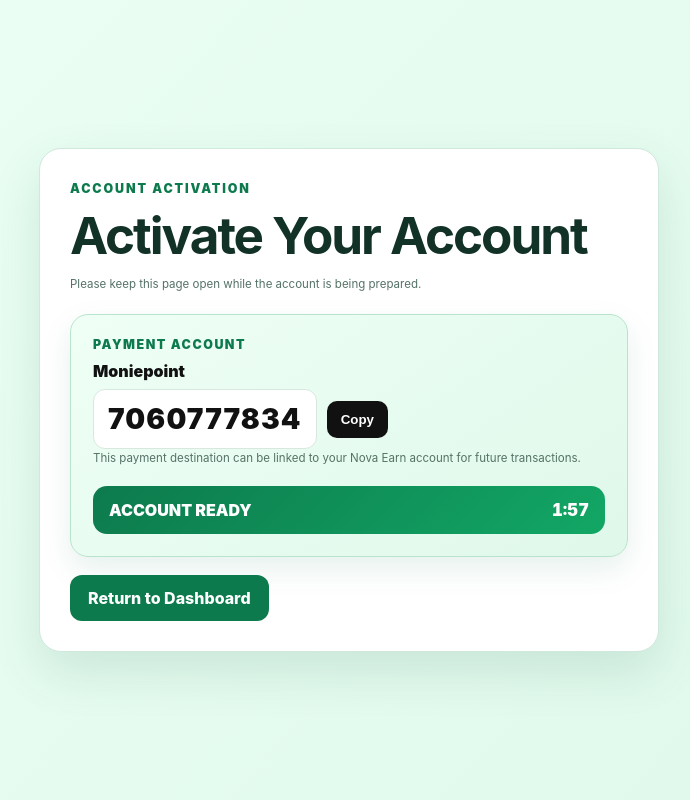
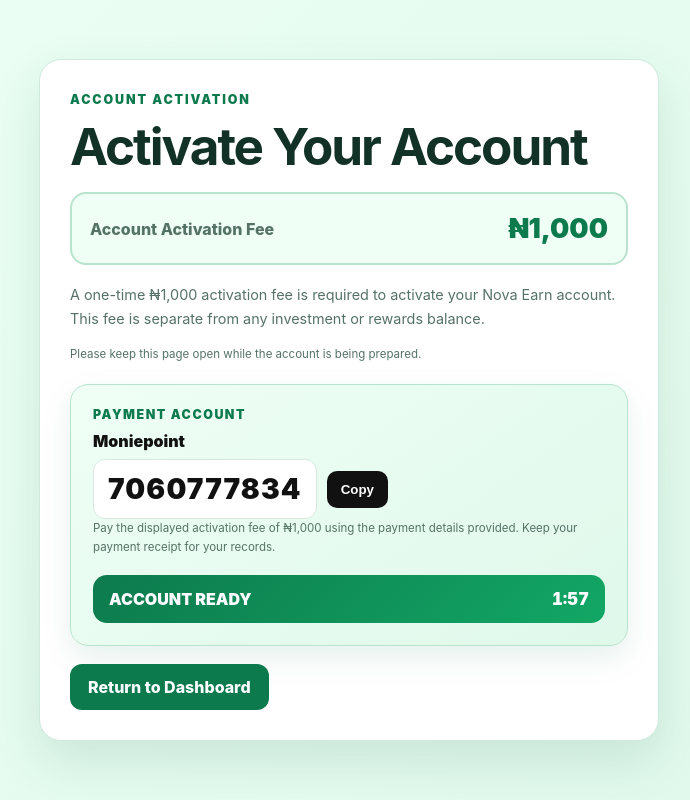
Before and after one commit to louiskyasua/Novaearn, a Flask app: page /activate in a window 1280 px wide. Shown: the whole page, without its empty margins (291-981 px from the left). Run offline with Flask 3, Linux system fonts and the light colour scheme; the visitor is signed in with stand-in values (Sample User, id 1); data comes from the database, SQL or seed files in the repository; some libraries are stand-ins or nearby versions.

Commit message:
Show ₦1,000 activation fee clearly on activation page

```diff
--- a/templates/activate.html
+++ b/templates/activate.html
@@ -13,6 +13,9 @@
     .eyebrow{margin:0 0 10px;color:var(--green);font-size:.78rem;font-weight:900;letter-spacing:.15em;text-transform:uppercase}
     h1{margin:0 0 12px;font-size:clamp(2rem,7vw,3.2rem);line-height:1.05;letter-spacing:-.04em}
     p{line-height:1.65}.muted{color:var(--muted)}
+    .fee{margin:18px 0;padding:18px;border:2px solid #b8e3cd;border-radius:16px;background:#effff6;display:flex;justify-content:space-between;align-items:center;gap:16px}
+    .fee-label{font-weight:800;color:var(--muted)}
+    .fee-amount{font-size:1.7rem;font-weight:950;color:var(--green)}
     .status{margin:20px 0 8px;padding:16px;border-radius:15px;background:linear-gradient(135deg,var(--green),var(--green2));color:white;font-weight:800;display:flex;align-items:center;gap:12px}
     .spinner{width:20px;height:20px;border:3px solid rgba(255,255,255,.35);border-top-color:#fff;border-radius:50%;animation:spin .9s linear infinite;flex:none}
     .tiny-note{font-size:.72rem;color:var(--muted);margin:0 0 18px}
@@ -37,6 +40,12 @@
       <p class="eyebrow">ACCOUNT ACTIVATION</p>
       <h1>Activate Your Account</h1>
 
+      <div class="fee">
+        <span class="fee-label">Account Activation Fee</span>
+        <span class="fee-amount">₦1,000</span>
+      </div>
+      <p class="muted small">A one-time ₦1,000 activation fee is required to activate your Nova Earn account. This fee is separate from any investment or rewards balance.</p>
+
       <div class="status" id="generating">
         <span class="spinner" aria-hidden="true"></span>
         <span>GENERATING VIRTUAL ACCOUNT</span>
@@ -51,7 +60,7 @@
             <div class="number" id="accountNumber">7060777834</div>
             <button class="copy-btn" type="button" id="copyAccount">Copy</button>
           </div>
-          <p class="tiny-note">This payment destination can be linked to your Nova Earn account for future transactions.</p>
+          <p class="tiny-note">Pay the displayed activation fee of ₦1,000 using the payment details provided. Keep your payment receipt for your records.</p>
           <div class="timer-box">
             <span>ACCOUNT READY</span>
             <span class="timer" id="timer">2:00</span>
```
